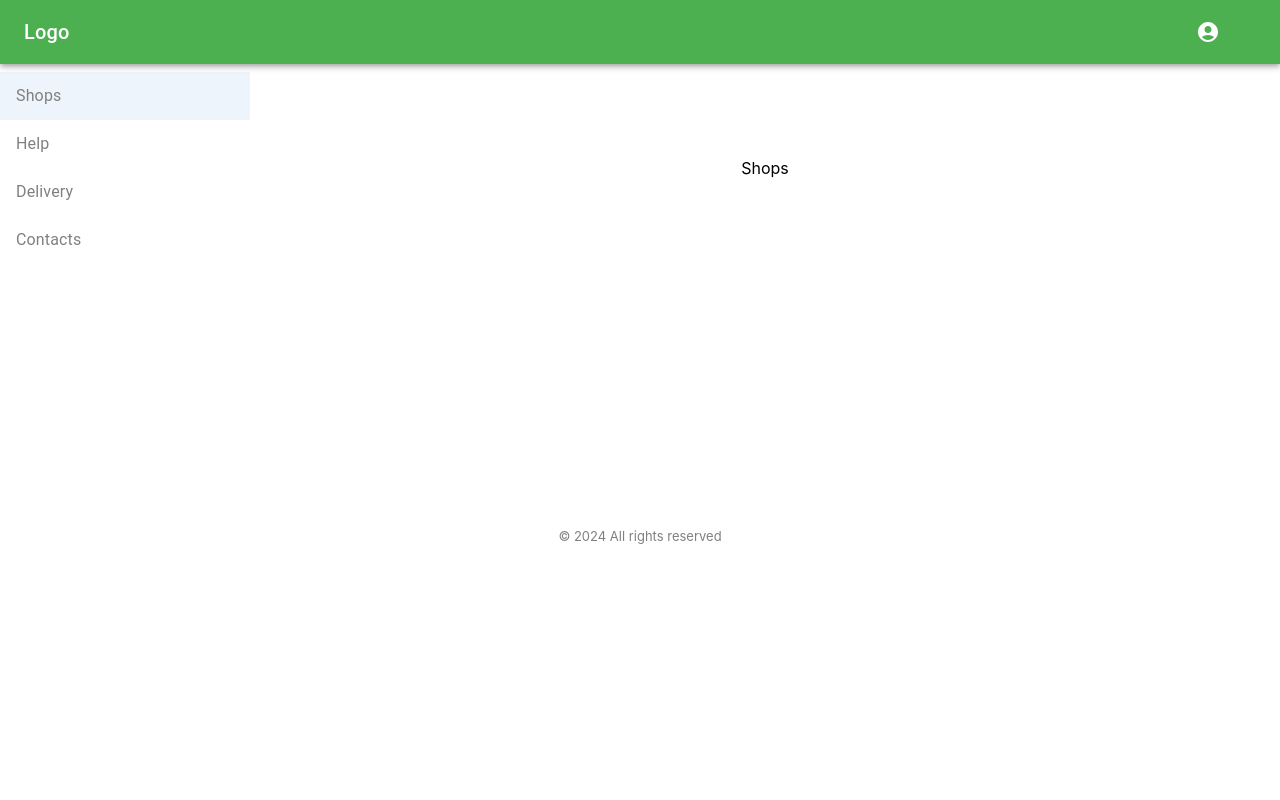
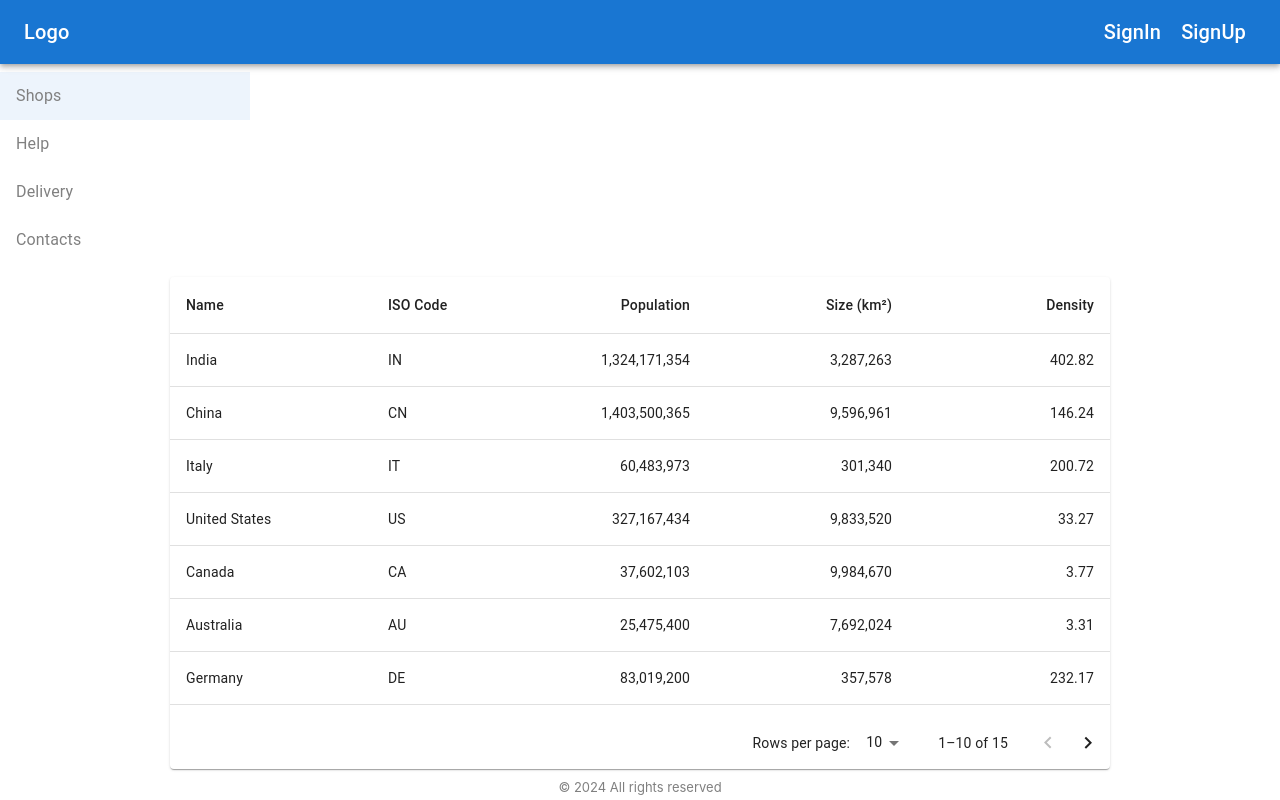
Before and after one commit to sais90/Shop, a React (Create React App) app: page /shops in a window 1280 px wide. Built offline with nearby package versions, Linux system fonts and the light colour scheme; sample sign-in values are in the browser's storage.

Commit message:
work with naviation components

```diff
--- a/src/layouts/privateLayout/PrivateLayout.jsx
+++ b/src/layouts/privateLayout/PrivateLayout.jsx
@@ -3,18 +3,24 @@
 import ButtonAppBarPrivate from '../../pageComponents/ButtonAppBarPrivate';
 import Navbar from '../../pageComponents/navbar/Navbar';
 import DrawerApp from '../../pageComponents/DrawerApp';
+import PublicLayout from '../publicLayout/PublicLayout';
 
 const PrivateLayout = props => {
   return (
-    <div className="private-layout">
-      <ButtonAppBarPrivate />
-      <div className="content_wrapper">
-        <DrawerApp />
-        {/* <Navbar /> */}
-        <div className="content">{props.children}</div>
-      </div>
-      <Footer />
-    </div>
+    // <div className="private-layout">
+    //   <ButtonAppBarPrivate />
+    //   <div className="content_wrapper">
+    //     <DrawerApp />
+    //     {/* <Navbar /> */}
+    //     <div className="content">{props.children}</div>
+    //   </div>
+    //   <Footer />
+    // </div>
+
+    <PublicLayout
+      // buttonAppBar={<ButtonAppBarPrivate />}
+      leftNaviation={<DrawerApp />}
+    >{props.children}</PublicLayout>
   );
 };
 
--- a/src/layouts/publicLayout/PublicLayout.jsx
+++ b/src/layouts/publicLayout/PublicLayout.jsx
@@ -1,12 +1,14 @@
 import Footer from '../../pageComponents/footer/Footer';
 import './PublicLayout.css';
-import ButtonAppBar from '../../pageComponents/ButtonAppBarPablic';
-import ButtonAppBarPablic from '../../pageComponents/ButtonAppBarPablic';
+import ButtonAppBar from '../../pageComponents/ButtonAppBarPublic';
+import ButtonAppBarPublic from '../../pageComponents/ButtonAppBarPublic';
 
 const PublicLayout = props => {
   return (
     <div className="public-layout">
-      <ButtonAppBarPablic />
+      {/* {props.buttonAppBar} */}
+      <ButtonAppBarPublic />
+      {props.leftNaviation}
       <div className="content">{props.children}</div>
       <Footer />
     </div>
--- a/src/pageComponents/ButtonAppBarPablic.jsx
+++ b/src/pageComponents/ButtonAppBarPublic.jsx
@@ -6,7 +6,7 @@
 
 // import { Link } from 'react-router-dom';
 
-const ButtonAppBarPablic = () => {
+const ButtonAppBarPublic = () => {
   return (
     <Box>
       <AppBar position="static"
@@ -75,4 +75,4 @@
   );
 };
 
-export default ButtonAppBarPablic;
+export default ButtonAppBarPublic;
--- a/src/pages/shops/Shops.jsx
+++ b/src/pages/shops/Shops.jsx
@@ -1,10 +1,14 @@
 import React from 'react';
 import PrivateLayout from '../../layouts/privateLayout/PrivateLayout';
+import ShopTable from '../../tables/ShopTable';
 
 const Shops = () => {
   return (
     <PrivateLayout>
-      <p>Shops</p>
+      {/* <p>Shops</p> */}
+
+      <ShopTable />
+
     </PrivateLayout>
   );
 };
--- /dev/null
+++ b/src/tables/ShopTable.jsx
@@ -0,0 +1,123 @@
+import * as React from 'react';
+import Paper from '@mui/material/Paper';
+import Table from '@mui/material/Table';
+import TableBody from '@mui/material/TableBody';
+import TableCell from '@mui/material/TableCell';
+import TableContainer from '@mui/material/TableContainer';
+import TableHead from '@mui/material/TableHead';
+import TablePagination from '@mui/material/TablePagination';
+import TableRow from '@mui/material/TableRow';
+
+const columns = [
+    { id: 'name', label: 'Name', minWidth: 170 },
+    { id: 'code', label: 'ISO\u00a0Code', minWidth: 100 },
+    {
+        id: 'population',
+        label: 'Population',
+        minWidth: 170,
+        align: 'right',
+        format: (value) => value.toLocaleString('en-US'),
+    },
+    {
+        id: 'size',
+        label: 'Size\u00a0(km\u00b2)',
+        minWidth: 170,
+        align: 'right',
+        format: (value) => value.toLocaleString('en-US'),
+    },
+    {
+        id: 'density',
+        label: 'Density',
+        minWidth: 170,
+        align: 'right',
+        format: (value) => value.toFixed(2),
+    },
+];
+
+function createData(name, code, population, size) {
+    const density = population / size;
+    return { name, code, population, size, density };
+}
+
+const rows = [
+    createData('India', 'IN', 1324171354, 3287263),
+    createData('China', 'CN', 1403500365, 9596961),
+    createData('Italy', 'IT', 60483973, 301340),
+    createData('United States', 'US', 327167434, 9833520),
+    createData('Canada', 'CA', 37602103, 9984670),
+    createData('Australia', 'AU', 25475400, 7692024),
+    createData('Germany', 'DE', 83019200, 357578),
+    createData('Ireland', 'IE', 4857000, 70273),
+    createData('Mexico', 'MX', 126577691, 1972550),
+    createData('Japan', 'JP', 126317000, 377973),
+    createData('France', 'FR', 67022000, 640679),
+    createData('United Kingdom', 'GB', 67545757, 242495),
+    createData('Russia', 'RU', 146793744, 17098246),
+    createData('Nigeria', 'NG', 200962417, 923768),
+    createData('Brazil', 'BR', 210147125, 8515767),
+];
+
+export default function ShopTable() {
+    const [page, setPage] = React.useState(0);
+    const [rowsPerPage, setRowsPerPage] = React.useState(10);
+
+    const handleChangePage = (event, newPage) => {
+        setPage(newPage);
+    };
+
+    const handleChangeRowsPerPage = (event) => {
+        setRowsPerPage(+event.target.value);
+        setPage(0);
+    };
+
+    return (
+        <Paper sx={{ width: '100%', overflow: 'hidden' }}>
+            <TableContainer sx={{ maxHeight: 440 }}>
+                <Table stickyHeader aria-label="sticky table">
+                    <TableHead>
+                        <TableRow>
+                            {columns.map((column) => (
+                                <TableCell
+                                    key={column.id}
+                                    align={column.align}
+                                    style={{ minWidth: column.minWidth }}
+                                >
+                                    {column.label}
+                                </TableCell>
+                            ))}
+                        </TableRow>
+                    </TableHead>
+                    <TableBody>
+                        {rows
+                            .slice(page * rowsPerPage, page * rowsPerPage + rowsPerPage)
+                            .map((row) => {
+                                return (
+                                    <TableRow hover role="checkbox" tabIndex={-1} key={row.code}>
+                                        {columns.map((column) => {
+                                            const value = row[column.id];
+                                            return (
+                                                <TableCell key={column.id} align={column.align}>
+                                                    {column.format && typeof value === 'number'
+                                                        ? column.format(value)
+                                                        : value}
+                                                </TableCell>
+                                            );
+                                        })}
+                                    </TableRow>
+                                );
+                            })}
+                    </TableBody>
+                </Table>
+            </TableContainer>
+            <TablePagination
+                rowsPerPageOptions={[10, 25, 100]}
+                component="div"
+                count={rows.length}
+                rowsPerPage={rowsPerPage}
+                page={page}
+                onPageChange={handleChangePage}
+                onRowsPerPageChange={handleChangeRowsPerPage}
+            />
+        </Paper>
+    );
+}
```
